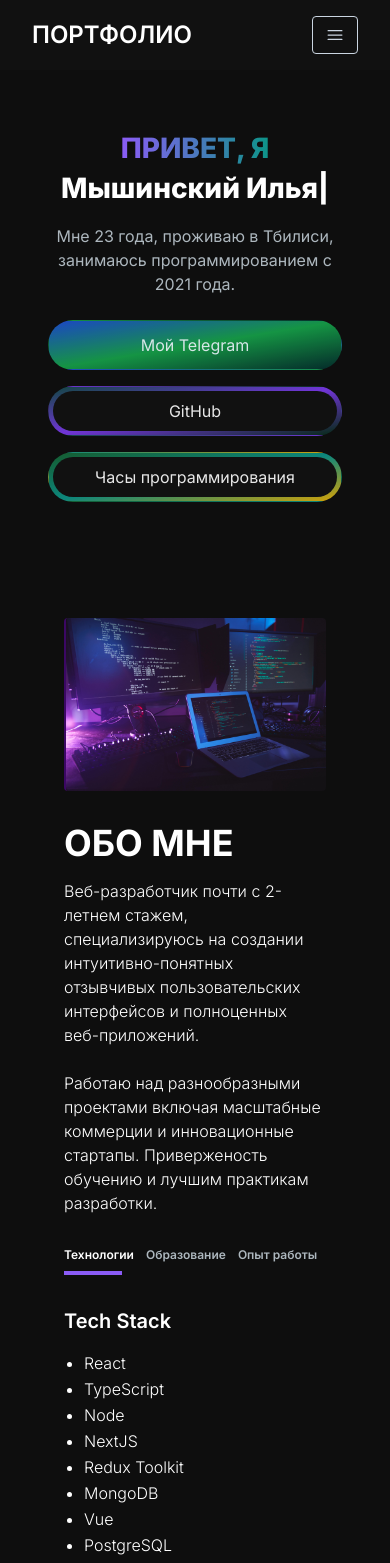
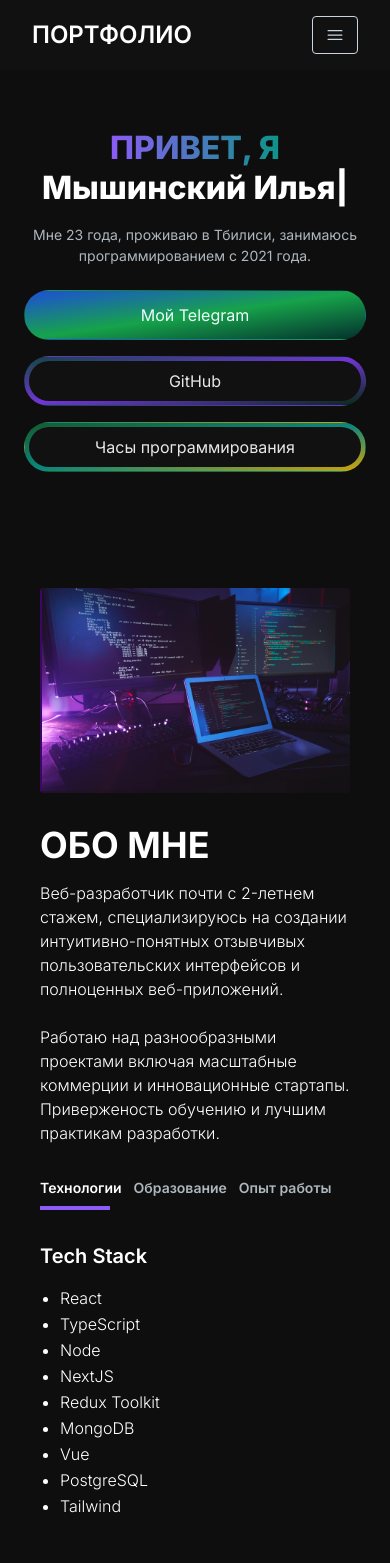
Before and after one commit to MyshinskyIlya/next-portfolio-app, a Next.js app: page / in a window 390 px wide. Shown: the top 1563 px of the page. Built offline with nearby package versions, Linux system fonts and the light colour scheme.

Commit message:
FontSize fixed

```diff
--- a/src/app/page.js
+++ b/src/app/page.js
@@ -9,7 +9,7 @@ export default function Home() {
     return (
         <main className="flex min-h-screen flex-col bg-[#0e0e0e] text-white">
             <Navbar></Navbar>
-            <div className="container mx-auto px-12 py-4 mt-24 overflow-hidden">
+            <div className="container mx-auto px-6 md:px-12 py-4 mt-24 overflow-hidden">
                 <HeroSection></HeroSection>
                 <AboutSection></AboutSection>
                 <ProjectsSection></ProjectsSection>
--- a/src/components/AboutSection.jsx
+++ b/src/components/AboutSection.jsx
@@ -113,7 +113,7 @@ const AboutSection = () => {
                         стартапы. Приверженость обучению и лучшим практикам
                         разработки.
                     </p>
-                    <div className="flex flex-row mt-8 gap-3 text-[#ADB7BE] text-xs md:text-lg whitespace-nowrap">
+                    <div className="flex flex-row mt-8 gap-3 text-[#ADB7BE] text-[14px] md:text-lg whitespace-nowrap">
                         <TapButton
                             selectTab={() => handleTapChange("skills")}
                             active={tab === "skills"}
--- a/src/components/Footer.jsx
+++ b/src/components/Footer.jsx
@@ -6,7 +6,7 @@ const Footer = () => {
             className="footer text-white border border-t-[#33353F]
          border-l-transparent border-r-transparent border-b-transparent"
         >
-            <div className="container p-12 flex justify-between items-center">
+            <div className="container p-6 md:p-12 flex justify-between items-center">
                 <span className="md:text-lg text-sm font-semibold">
                     Myshinsky I 2023
                 </span>
--- a/src/components/HeroSection.jsx
+++ b/src/components/HeroSection.jsx
@@ -17,7 +17,7 @@ const HeroSection = () => {
                     transition={{ duration: 0.5 }}
                     className="col-span-7 place-self-center text-center sm:text-left sm:mr-10"
                 >
-                    <h1 className="mb-4 lg:text-6xl text-[28px] leading-10 md:text-4xl font-extrabold">
+                    <h1 className="mb-4 lg:text-6xl text-[32px] leading-10 md:text-4xl font-extrabold">
                         <span className="text-transparent bg-clip-text bg-gradient-to-r from-violet-500 to-teal-600">
                             ПРИВЕТ, Я{" "}
                         </span>
@@ -37,7 +37,7 @@ const HeroSection = () => {
                             repeat={Infinity}
                         />
                     </h1>
-                    <p className="text-[#ADB7BE] text-base sm:text-lg mb-6 lg:text-xl">
+                    <p className="text-[#ADB7BE] text-[14px] sm:text-lg mb-6 lg:text-xl">
                         Мне 23 года, проживаю в Тбилиси, занимаюсь
                         программированием с 2021 года.
                     </p>
@@ -45,7 +45,7 @@ const HeroSection = () => {
                         <Link href={"https://t.me/bvllone"} target="_blank">
                             <button
                                 className="px-6 py-3 rounded-full w-full sm:w-fit mr-0 md:mr-3 lg:mr-0
-                             bg-gradient-to-br from-blue-700 via-green-600 to-teal-950 text-cyan-50 border border-transparent opacity-90 hover:opacity-100"
+                             bg-gradient-to-br from-blue-700 via-green-600 to-teal-950 text-cyan-50 border border-transparent hover:from-blue-900 hover:via-green-700 hover:text-white"
                             >
                                 Мой Telegram
                             </button>
```
